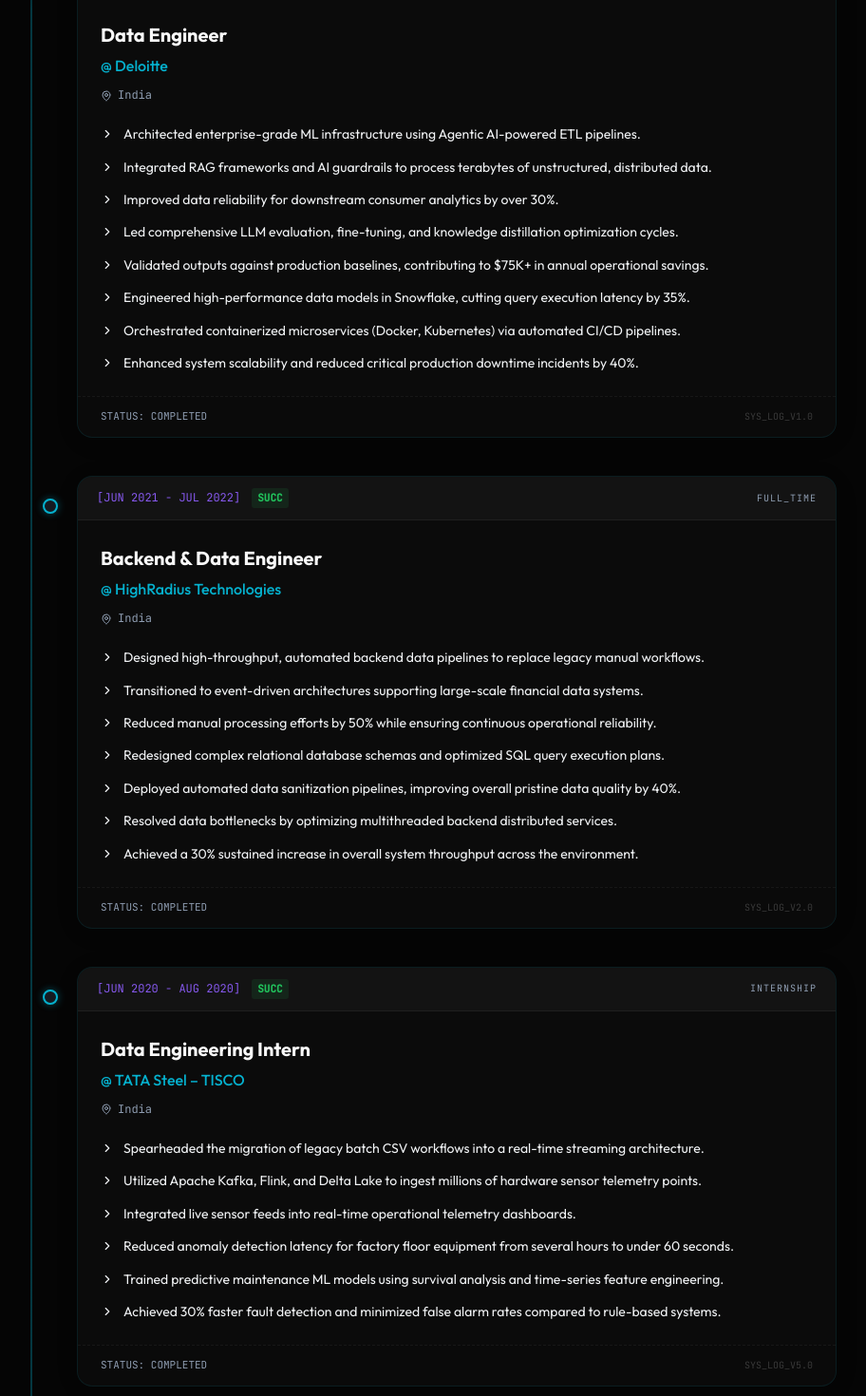
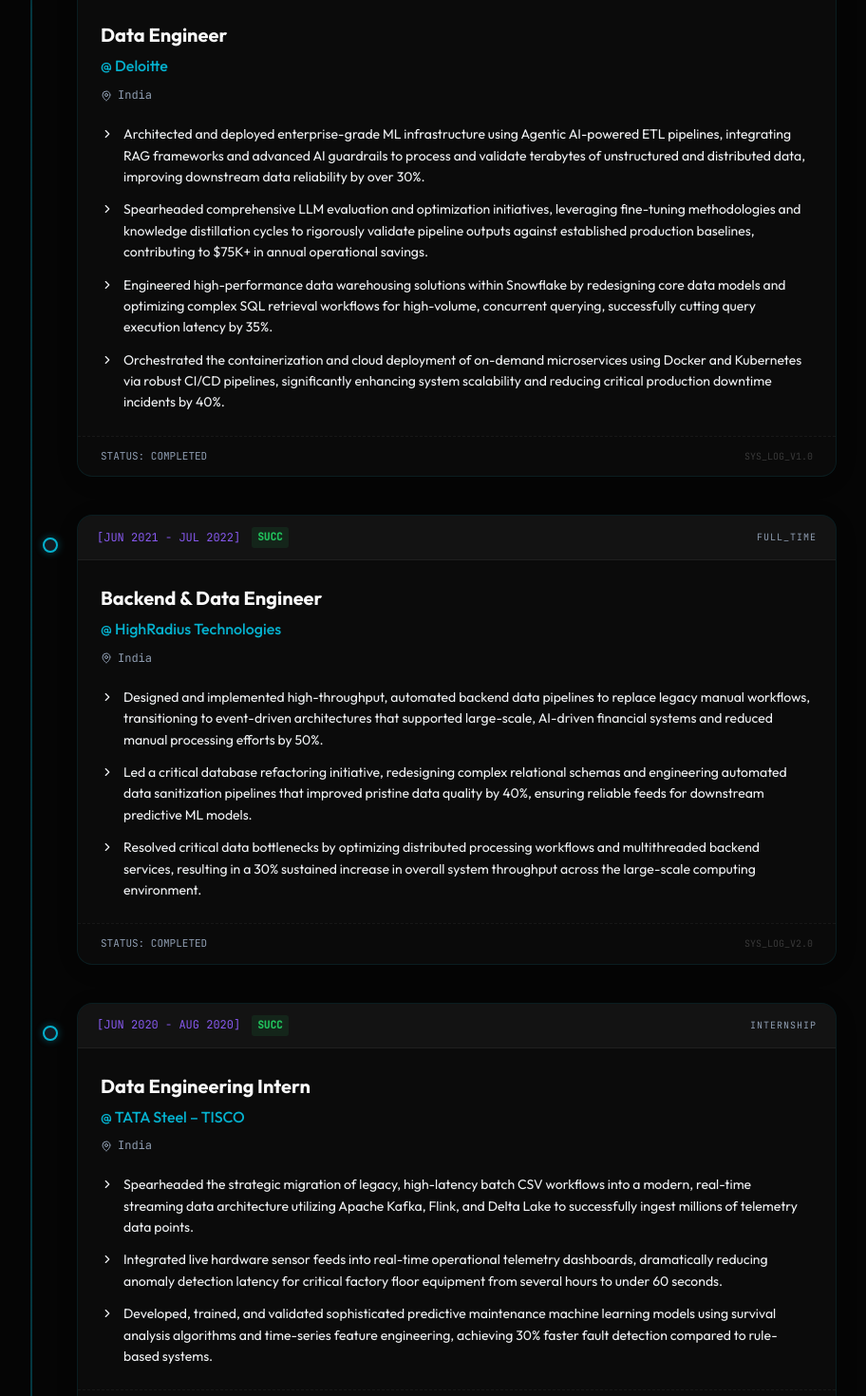
Before and after one commit to Poushali0202/poushali-portfolio, a React (Vite) app: page / in a window 1280 px wide. Shown: the part 1440-2910 px from the top of the page at 95% size, without its empty margins (189-1101 px from the left). Built offline with nearby package versions, Linux system fonts and the light colour scheme.

Commit message:
Refactor experience logs to use dense STAR method bullet points

```diff
--- a/src/ExperienceLogs.jsx
+++ b/src/ExperienceLogs.jsx
@@ -12,14 +12,10 @@
     type: "FULL_TIME",
     status: "COMPLETED",
     highlights: [
-      "Architected enterprise-grade ML infrastructure using Agentic AI-powered ETL pipelines.",
-      "Integrated RAG frameworks and AI guardrails to process terabytes of unstructured, distributed data.",
-      "Improved data reliability for downstream consumer analytics by over 30%.",
-      "Led comprehensive LLM evaluation, fine-tuning, and knowledge distillation optimization cycles.",
-      "Validated outputs against production baselines, contributing to $75K+ in annual operational savings.",
-      "Engineered high-performance data models in Snowflake, cutting query execution latency by 35%.",
-      "Orchestrated containerized microservices (Docker, Kubernetes) via automated CI/CD pipelines.",
-      "Enhanced system scalability and reduced critical production downtime incidents by 40%."
+      "Architected and deployed enterprise-grade ML infrastructure using Agentic AI-powered ETL pipelines, integrating RAG frameworks and advanced AI guardrails to process and validate terabytes of unstructured and distributed data, improving downstream data reliability by over 30%.",
+      "Spearheaded comprehensive LLM evaluation and optimization initiatives, leveraging fine-tuning methodologies and knowledge distillation cycles to rigorously validate pipeline outputs against established production baselines, contributing to $75K+ in annual operational savings.",
+      "Engineered high-performance data warehousing solutions within Snowflake by redesigning core data models and optimizing complex SQL retrieval workflows for high-volume, concurrent querying, successfully cutting query execution latency by 35%.",
+      "Orchestrated the containerization and cloud deployment of on-demand microservices using Docker and Kubernetes via robust CI/CD pipelines, significantly enhancing system scalability and reducing critical production downtime incidents by 40%."
     ]
   },
   {
@@ -31,13 +27,9 @@
     type: "FULL_TIME",
     status: "COMPLETED",
     highlights: [
-      "Designed high-throughput, automated backend data pipelines to replace legacy manual workflows.",
-      "Transitioned to event-driven architectures supporting large-scale financial data systems.",
-      "Reduced manual processing efforts by 50% while ensuring continuous operational reliability.",
-      "Redesigned complex relational database schemas and optimized SQL query execution plans.",
-      "Deployed automated data sanitization pipelines, improving overall pristine data quality by 40%.",
-      "Resolved data bottlenecks by optimizing multithreaded backend distributed services.",
-      "Achieved a 30% sustained increase in overall system throughput across the environment."
+      "Designed and implemented high-throughput, automated backend data pipelines to replace legacy manual workflows, transitioning to event-driven architectures that supported large-scale, AI-driven financial systems and reduced manual processing efforts by 50%.",
+      "Led a critical database refactoring initiative, redesigning complex relational schemas and engineering automated data sanitization pipelines that improved pristine data quality by 40%, ensuring reliable feeds for downstream predictive ML models.",
+      "Resolved critical data bottlenecks by optimizing distributed processing workflows and multithreaded backend services, resulting in a 30% sustained increase in overall system throughput across the large-scale computing environment."
     ]
   },
   {
@@ -49,12 +41,9 @@
     type: "INTERNSHIP",
     status: "COMPLETED",
     highlights: [
-      "Spearheaded the migration of legacy batch CSV workflows into a real-time streaming architecture.",
-      "Utilized Apache Kafka, Flink, and Delta Lake to ingest millions of hardware sensor telemetry points.",
-      "Integrated live sensor feeds into real-time operational telemetry dashboards.",
-      "Reduced anomaly detection latency for factory floor equipment from several hours to under 60 seconds.",
-      "Trained predictive maintenance ML models using survival analysis and time-series feature engineering.",
-      "Achieved 30% faster fault detection and minimized false alarm rates compared to rule-based systems."
+      "Spearheaded the strategic migration of legacy, high-latency batch CSV workflows into a modern, real-time streaming data architecture utilizing Apache Kafka, Flink, and Delta Lake to successfully ingest millions of telemetry data points.",
+      "Integrated live hardware sensor feeds into real-time operational telemetry dashboards, dramatically reducing anomaly detection latency for critical factory floor equipment from several hours to under 60 seconds.",
+      "Developed, trained, and validated sophisticated predictive maintenance machine learning models using survival analysis algorithms and time-series feature engineering, achieving 30% faster fault detection compared to rule-based systems."
     ]
   }
 ];
```
